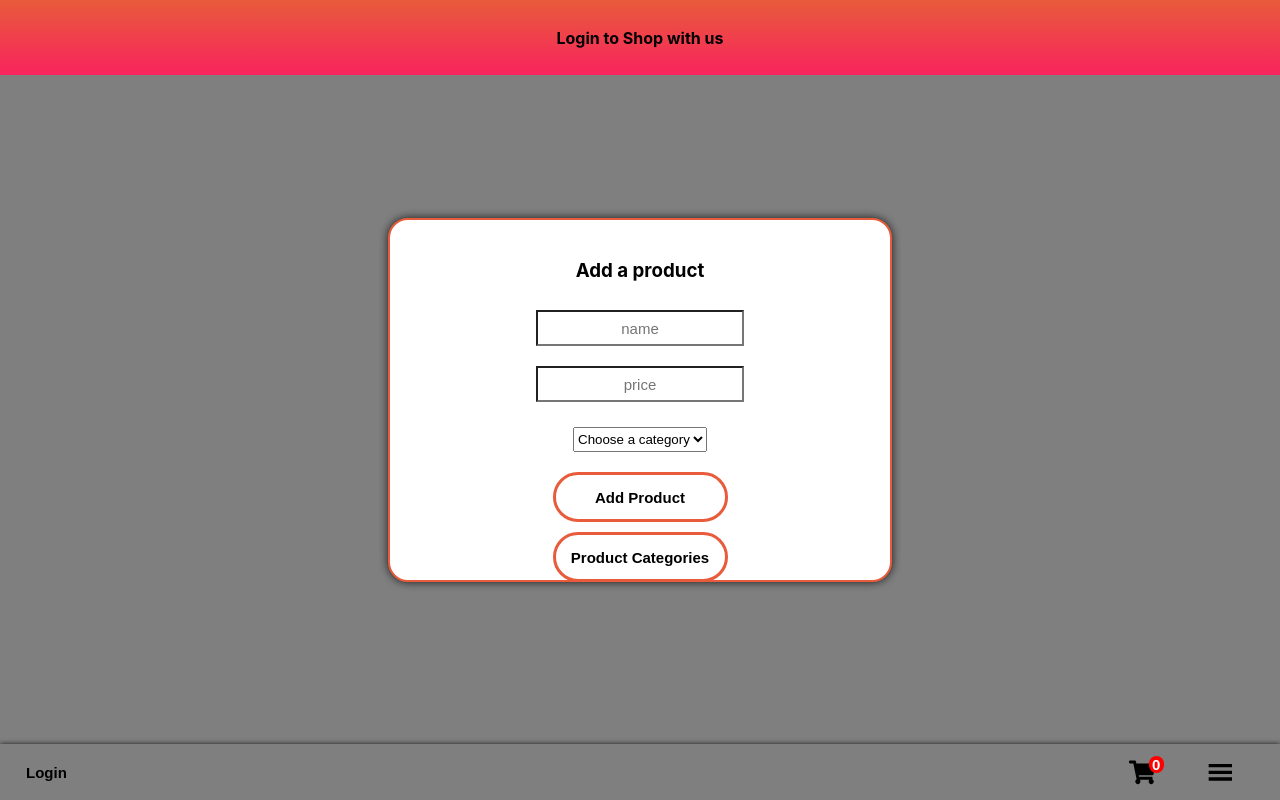
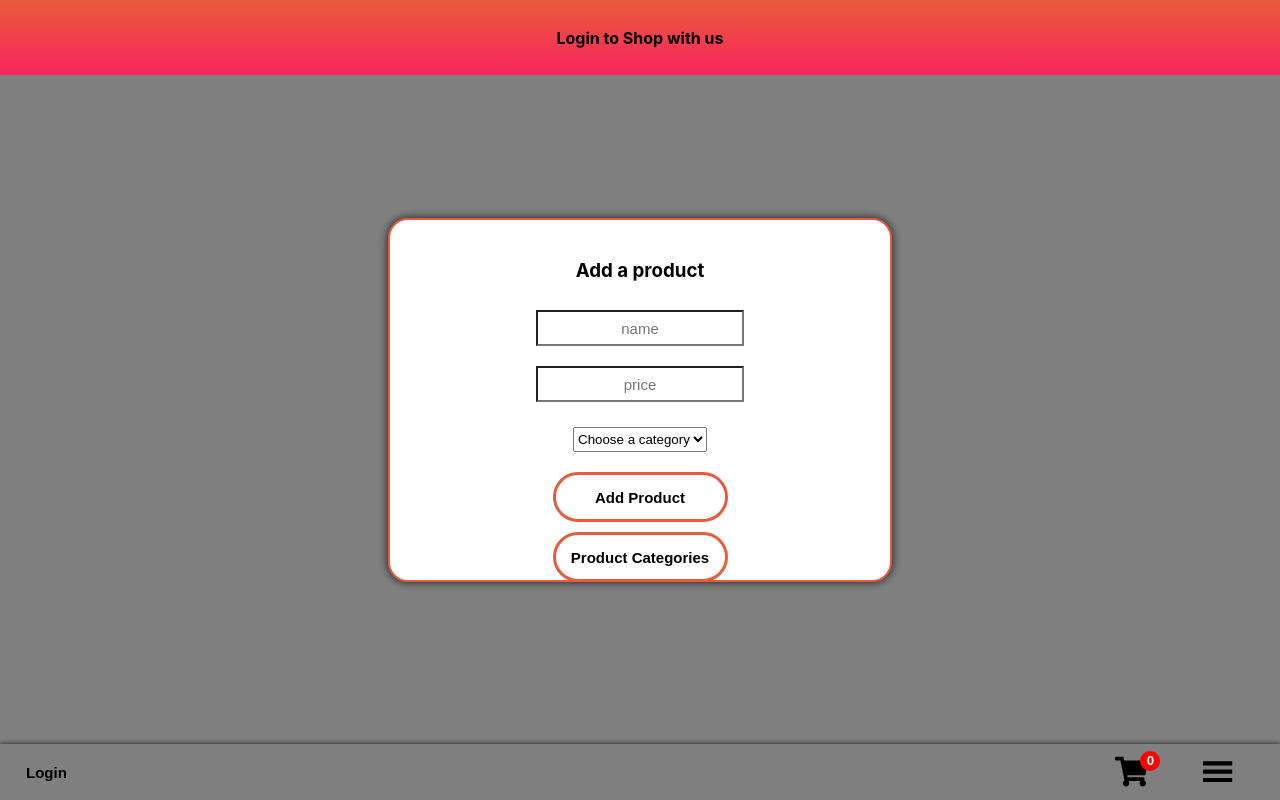
Before and after one commit to tdiec00/Whats-the-Total, a React (Create React App) app in the folder client/: page /products/add in a window 1280 px wide. Built offline with nearby package versions, Linux system fonts and the light colour scheme.

Commit message:
footer count style update

```diff
--- a/client/src/components/footer/Footer.jsx
+++ b/client/src/components/footer/Footer.jsx
@@ -37,7 +37,9 @@ export default function Footer(props) {
           <div className="cart-emoji-container">
             <button className="cart-emoji" onClick={handleNavigate}>
               <FaShoppingCart />
-              <p className="footer-product-count">{props.count}</p>
+              <div className="footer-count-container">
+                <p>{props.count}</p>
+              </div>
               {/* <NavTotal /> */}
             </button>
           </div>
@@ -61,7 +63,9 @@ export default function Footer(props) {
           <div className="cart-emoji-container">
             <button className="cart-emoji" onClick={handleNavigate}>
               <FaShoppingCart />
-              <p className="footer-product-count">{props.count}</p>
+              <div className="footer-count-container">
+                <p>{props.count}</p>
+              </div>
             </button>
           </div>
           <div>
--- a/client/src/components/footer/footer.css
+++ b/client/src/components/footer/footer.css
@@ -11,8 +11,8 @@
 }
 
 .footer svg {
-  height: 2em;
-  width: 2em;
+  height: 2.5em;
+  width: 2.5em;
 }
 
 .cart-emoji {
@@ -22,20 +22,19 @@
   align-items: center;
 }
 
-/* .cart-emoji p {
-
-} */
-
-.footer-product-count {
+.footer-count-container {
+  background-color: red;
+  height: 20px;
+  width: 20px;
+  display: flex;
+  align-items: center;
+  border-radius: 10px;
+  justify-content: center;
+  color: white;
+  font-weight: bold;
   position: absolute;
-  margin-top: 0;
-  margin-left: 20px;
-  color: white;
-  background-color: red;
-  font-size: 15px;
-  width: 15px;
-  border-radius: 10px;
-  font-weight: bold;
+  margin-left: 25px;
+  margin-bottom: 22px;
 }
 
 .cart-emoji:hover {
```
